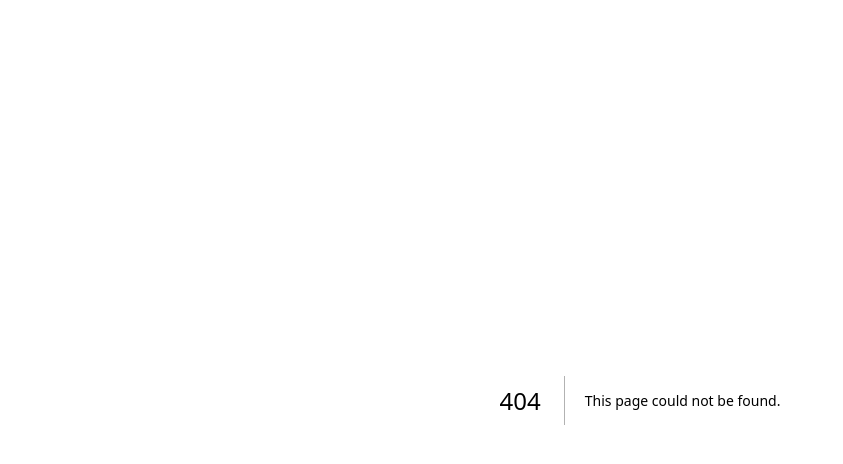
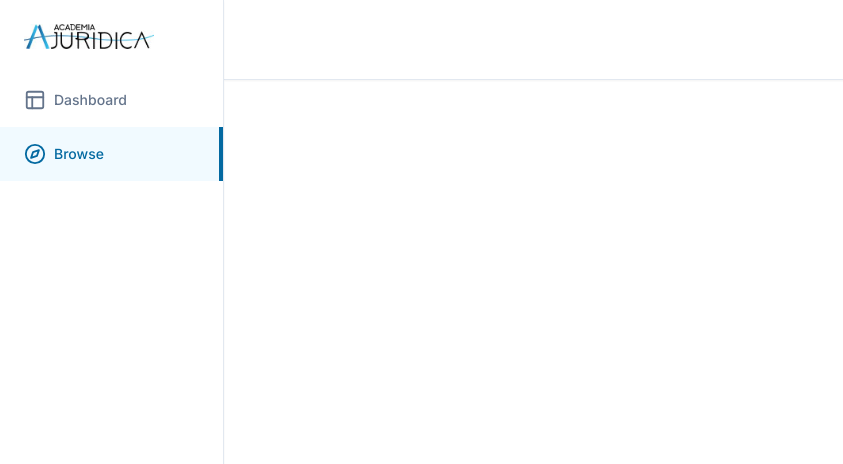
Before and after one commit to Igor-Martins12/AcademiaJuridica-Next, a Next.js app: page /search in a window 1280 px wide. Before the commit this address had no page. Shown: the top 464 px of the page, without its empty margins (0-843 px from the left). Built offline with nearby package versions, Linux system fonts and the light colour scheme.

Commit message:
"Sidebar-navbar"

```diff
--- /dev/null
+++ b/app/(dashboard)/(routes)/search/page.tsx
@@ -0,0 +1,9 @@
+const SearchPage = () => {
+    return (
+        <div>
+            this is a search Page!
+        </div>
+     );
+}
+
+export default SearchPage;
--- /dev/null
+++ b/app/(dashboard)/_components/mobile-sidebar.tsx
@@ -0,0 +1,21 @@
+import { Menu } from "lucide-react";
+import {
+Sheet,
+SheetContent,
+SheetTrigger
+ } from "@/components/ui/sheet";
+import { Sidebar } from "./sidebar";
+
+
+export const MobileSidebar = () => {
+ return (
+    <Sheet>
+      <SheetTrigger className="md:hidden pr-4 hover:opacity-75 transition">
+        <Menu />
+      </SheetTrigger>
+      <SheetContent side="left" className="p-0 bg-white">
+        <Sidebar />
+      </SheetContent >
+    </Sheet>
+ )
+}
--- /dev/null
+++ b/app/(dashboard)/_components/navbar.tsx
@@ -0,0 +1,13 @@
+import { NavbarRoutes } from "@/components/navbar-routes";
+import { MobileSidebar } from "./mobile-sidebar";
+
+
+
+  export const Navbar = () => {
+    return (
+     <div className="p-4 border-b h-full flex items-center bg-white shadow-sm">
+        <MobileSidebar />
+        <NavbarRoutes />
+    </div>
+    );
+}
--- /dev/null
+++ b/app/(dashboard)/_components/sidebar-item.tsx
@@ -0,0 +1,59 @@
+"use cliente"
+
+import { LucideIcon } from "lucide-react";
+import { usePathname, useRouter } from "next/navigation";
+
+import { cn } from "@/lib/utils";
+
+interface SidebarItemProps{
+    icon: LucideIcon;
+    label: string;
+    href: string;
+}
+export const SidebarItem = ({
+    icon: Icon,
+    label,
+    href,
+}:SidebarItemProps) => {
+    const pathname = usePathname();
+    const router = useRouter();
+
+    const isActive =
+    (pathname === "/" && href === "/" ||
+    pathname === href ||
+    pathname?.startsWith(`${href}/`));
+
+    const onClick = () => {
+        router.push(href);
+    }
+    return (
+        <button
+            onClick={onClick}
+            type="button"
+            className={cn("flex items-center gap-x-2 text-slate-500 text-sm font-[500] pl-6 transition-all hover:text-slate-600 hover:bg-slate-300/20",
+            isActive && " text-sky-700 bg-sky-200/20 hover:bg-sky-200/20 hover:text-sky-700"
+
+
+                )
+            }
+            >
+                <div className=" flex items-center gap-x-2 py-4">
+                    <Icon
+                        size={22}
+                        className={cn(
+                         "text-slate-500",
+                         isActive && "text-sky-700",
+                        )}
+                    />
+                    {label}
+                </div>
+                <div
+                 className={cn(
+                    "ml-auto opacity-0 border-2 border-sky-700 h-full transition-all",
+                    isActive && "opacity-100"
+                 )}/>
+
+
+        </button>
+     );
+}
--- a/app/(dashboard)/_components/sidebar-routes.tsx
+++ b/app/(dashboard)/_components/sidebar-routes.tsx
@@ -1,9 +1,32 @@
 "use client";
 
+import{ Compass, Layout } from  "lucide-react";
+import { SidebarItem } from "./sidebar-item";
+const guestRoutes = [
+        {
+            icon: Layout,
+            label: "Dashboard",
+            href: "/",
+        },
+        {
+            icon: Compass,
+            label: "Browse",
+            href: "/search",
+        },
+    ]
  export const SidebarRoutes = () => {
+    const routes = guestRoutes;
+
     return (
-        <div>
-            Routes!
+        <div className="flex flex-col w-full">
+            {routes.map((route) => (
+                <SidebarItem
+                    key={route.href}
+                    icon={route.icon}
+                    label={route.label}
+                    href={route.href}
+                />
+            ))}
         </div>
      )
 }
--- a/app/(dashboard)/layout.tsx
+++ b/app/(dashboard)/layout.tsx
@@ -1,3 +1,4 @@
+import { Navbar } from "./_components/navbar";
 import { Sidebar } from "./_components/sidebar";
 
 const DashboardLayout = ({
@@ -8,11 +9,17 @@
 ) => {
     return (
         <div className="h-full">
+            <div className="h-[80px]
+             md:pl-56 fixed inset-y-0 w-full z-50">
+             <Navbar />
+            </div>
             <div className="hidden md:flex h-full w-56 flex-col fixed inset-y-0 z-50">
              <Sidebar />
 
             </div>
+            <main className="md:pl-56 h-full">
             {children}
+            </main>
         </div>
      );
 }
--- /dev/null
+++ b/components/navbar-routes.tsx
@@ -0,0 +1,12 @@
+"use client";
+
+import { UserButton } from "@clerk/nextjs";
+
+export const NavbarRoutes = () => {
+    return (
+        <div className="flex gap-x-2 ml-auto ">
+          <UserButton />
+
+        </div>
+    )
+}
--- /dev/null
+++ b/components/ui/sheet.tsx
@@ -0,0 +1,140 @@
+"use client"
+
+import * as React from "react"
+import * as SheetPrimitive from "@radix-ui/react-dialog"
+import { cva, type VariantProps } from "class-variance-authority"
+import { X } from "lucide-react"
+
+import { cn } from "@/lib/utils"
+
+const Sheet = SheetPrimitive.Root
+
+const SheetTrigger = SheetPrimitive.Trigger
+
+const SheetClose = SheetPrimitive.Close
+
+const SheetPortal = SheetPrimitive.Portal
+
+const SheetOverlay = React.forwardRef<
+  React.ElementRef<typeof SheetPrimitive.Overlay>,
+  React.ComponentPropsWithoutRef<typeof SheetPrimitive.Overlay>
+>(({ className, ...props }, ref) => (
+  <SheetPrimitive.Overlay
+    className={cn(
+      "fixed inset-0 z-50 bg-background/80 backdrop-blur-sm data-[state=open]:animate-in data-[state=closed]:animate-out data-[state=closed]:fade-out-0 data-[state=open]:fade-in-0",
+      className
+    )}
+    {...props}
+    ref={ref}
+  />
+))
+SheetOverlay.displayName = SheetPrimitive.Overlay.displayName
+
+const sheetVariants = cva(
+  "fixed z-50 gap-4 bg-background p-6 shadow-lg transition ease-in-out data-[state=open]:animate-in data-[state=closed]:animate-out data-[state=closed]:duration-300 data-[state=open]:duration-500",
+  {
+    variants: {
+      side: {
+        top: "inset-x-0 top-0 border-b data-[state=closed]:slide-out-to-top data-[state=open]:slide-in-from-top",
+        bottom:
+          "inset-x-0 bottom-0 border-t data-[state=closed]:slide-out-to-bottom data-[state=open]:slide-in-from-bottom",
+        left: "inset-y-0 left-0 h-full w-3/4 border-r data-[state=closed]:slide-out-to-left data-[state=open]:slide-in-from-left sm:max-w-sm",
+        right:
+          "inset-y-0 right-0 h-full w-3/4  border-l data-[state=closed]:slide-out-to-right data-[state=open]:slide-in-from-right sm:max-w-sm",
+      },
+    },
+    defaultVariants: {
+      side: "right",
+    },
+  }
+)
+
+interface SheetContentProps
+  extends React.ComponentPropsWithoutRef<typeof SheetPrimitive.Content>,
+    VariantProps<typeof sheetVariants> {}
+
+const SheetContent = React.forwardRef<
+  React.ElementRef<typeof SheetPrimitive.Content>,
+  SheetContentProps
+>(({ side = "right", className, children, ...props }, ref) => (
+  <SheetPortal>
+    <SheetOverlay />
+    <SheetPrimitive.Content
+      ref={ref}
+      className={cn(sheetVariants({ side }), className)}
+      {...props}
+    >
+      {children}
+      <SheetPrimitive.Close className="absolute right-4 top-4 rounded-sm opacity-70 ring-offset-background transition-opacity hover:opacity-100 focus:outline-none focus:ring-2 focus:ring-ring focus:ring-offset-2 disabled:pointer-events-none data-[state=open]:bg-secondary">
+        <X className="h-4 w-4" />
+        <span className="sr-only">Close</span>
+      </SheetPrimitive.Close>
+    </SheetPrimitive.Content>
+  </SheetPortal>
+))
+SheetContent.displayName = SheetPrimitive.Content.displayName
+
+const SheetHeader = ({
+  className,
+  ...props
+}: React.HTMLAttributes<HTMLDivElement>) => (
+  <div
+    className={cn(
+      "flex flex-col space-y-2 text-center sm:text-left",
+      className
+    )}
+    {...props}
+  />
+)
+SheetHeader.displayName = "SheetHeader"
+
+const SheetFooter = ({
+  className,
+  ...props
+}: React.HTMLAttributes<HTMLDivElement>) => (
+  <div
+    className={cn(
+      "flex flex-col-reverse sm:flex-row sm:justify-end sm:space-x-2",
+      className
+    )}
+    {...props}
+  />
+)
+SheetFooter.displayName = "SheetFooter"
+
+const SheetTitle = React.forwardRef<
+  React.ElementRef<typeof SheetPrimitive.Title>,
+  React.ComponentPropsWithoutRef<typeof SheetPrimitive.Title>
+>(({ className, ...props }, ref) => (
+  <SheetPrimitive.Title
+    ref={ref}
+    className={cn("text-lg font-semibold text-foreground", className)}
+    {...props}
+  />
+))
+SheetTitle.displayName = SheetPrimitive.Title.displayName
+
+const SheetDescription = React.forwardRef<
+  React.ElementRef<typeof SheetPrimitive.Description>,
+  React.ComponentPropsWithoutRef<typeof SheetPrimitive.Description>
+>(({ className, ...props }, ref) => (
+  <SheetPrimitive.Description
+    ref={ref}
+    className={cn("text-sm text-muted-foreground", className)}
+    {...props}
+  />
+))
+SheetDescription.displayName = SheetPrimitive.Description.displayName
+
+export {
+  Sheet,
+  SheetPortal,
+  SheetOverlay,
+  SheetTrigger,
+  SheetClose,
+  SheetContent,
+  SheetHeader,
+  SheetFooter,
+  SheetTitle,
+  SheetDescription,
+}
--- a/package.json
+++ b/package.json
@@ -18,7 +18,7 @@
     "@prisma/client": "^5.3.0",
     "@radix-ui/react-alert-dialog": "^1.0.4",
     "@radix-ui/react-checkbox": "^1.0.4",
-    "@radix-ui/react-dialog": "^1.0.4",
+    "@radix-ui/react-dialog": "^1.0.5",
     "@radix-ui/react-dropdown-menu": "^2.0.5",
     "@radix-ui/react-label": "^2.0.2",
     "@radix-ui/react-popover": "^1.0.6",
```
Also changed, not shown: 1 other file (tests, documents, lock files or other folders).
